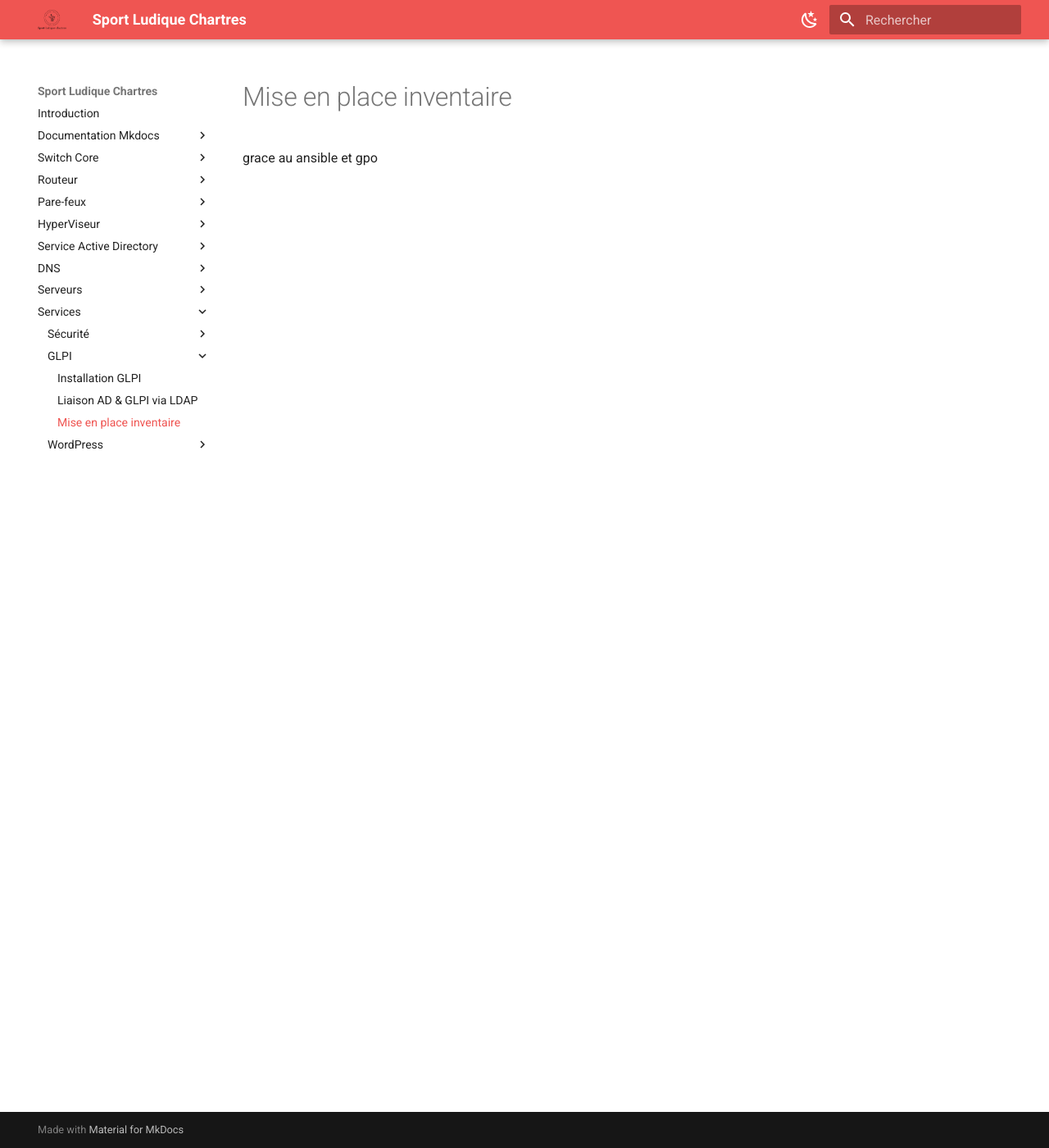
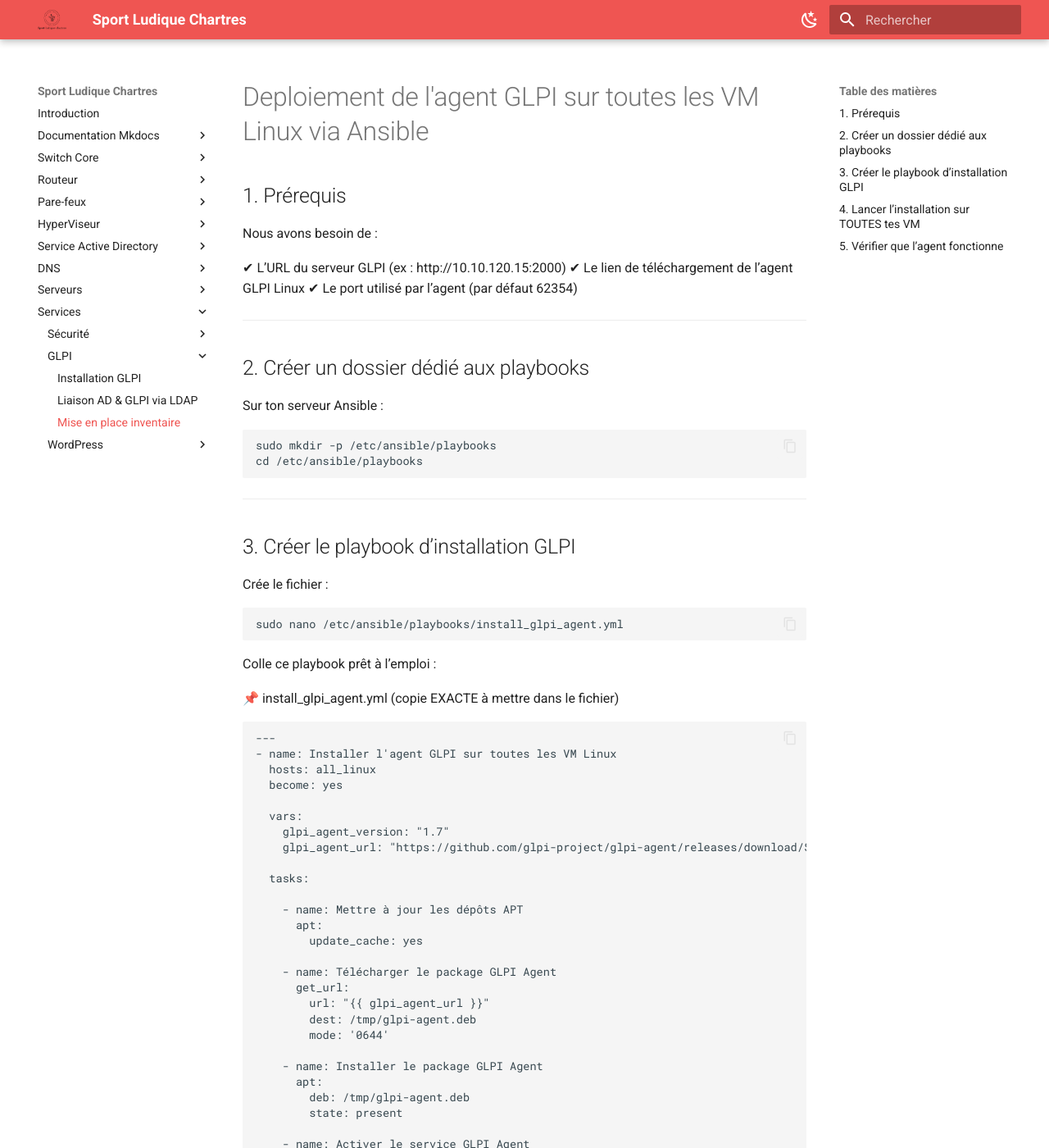
Before and after one commit to Sym-0ne/sport-ludique-Chartres, an MkDocs documentation site: the page built from docs/Services/GLPI/Glpi3.md, in a window 1280 px wide and 1400 px high. Shown: the whole window at 82% size. Built offline with MkDocs 1.6.1 and Material for MkDocs 9.7.7, drawn with Linux system fonts in a browser that asks for light colours; some of the changed text lies outside the part shown.

Commit message:
modif doc

````diff
--- a/docs/Services/GLPI/Glpi3.md
+++ b/docs/Services/GLPI/Glpi3.md
@@ -1 +1,99 @@
-grace au ansible et gpo
+# Deploiement de l'agent GLPI sur toutes les VM Linux via Ansible
+
+## 1. Prérequis
+
+Nous avons besoin de :
+
+✔ L’URL du serveur GLPI (ex : http://10.10.120.15:2000)
+✔ Le lien de téléchargement de l’agent GLPI Linux
+✔ Le port utilisé par l’agent (par défaut 62354)
+
+---
+
+## 2. Créer un dossier dédié aux playbooks
+
+Sur ton serveur Ansible :
+
+```
+sudo mkdir -p /etc/ansible/playbooks
+cd /etc/ansible/playbooks
+```
+
+---
+
+## 3. Créer le playbook d’installation GLPI
+
+Crée le fichier :
+
+```
+sudo nano /etc/ansible/playbooks/install_glpi_agent.yml
+```
+
+Colle ce playbook prêt à l’emploi :
+
+📌 install_glpi_agent.yml (copie EXACTE à mettre dans le fichier)
+
+```
+---
+- name: Installer l'agent GLPI sur toutes les VM Linux
+  hosts: all_linux
+  become: yes
+
+  vars:
+    glpi_agent_version: "1.7"
+    glpi_agent_url: "https://github.com/glpi-project/glpi-agent/releases/download/${glpi_agent_version}/glpi-agent_${glpi_agent_version}_all.deb"
+
+  tasks:
+
+    - name: Mettre à jour les dépôts APT
+      apt:
+        update_cache: yes
+
+    - name: Télécharger le package GLPI Agent
+      get_url:
+        url: "{{ glpi_agent_url }}"
+        dest: /tmp/glpi-agent.deb
+        mode: '0644'
+
+    - name: Installer le package GLPI Agent
+      apt:
+        deb: /tmp/glpi-agent.deb
+        state: present
+
+    - name: Activer le service GLPI Agent
+      systemd:
+        name: glpi-agent
+        enabled: yes
+        state: restarted
+
+```
+
+---
+
+## 4. Lancer l’installation sur TOUTES tes VM
+
+Depuis le serveur Ansible :
+
+```
+ansible-playbook /etc/ansible/playbooks/install_glpi_agent.yml
+```
+
+Si tout est OK, tu verras des lignes changed=true un peu partout.
+
+---
+
+## 5. Vérifier que l’agent fonctionne
+
+Exécute :
+
+```
+ansible all_linux -a "systemctl status glpi-agent" -b
+```
+
+Tu dois voir quelque chose comme :
+
+```
+Active: active (running)
+```
+
+---
````
Also changed, not shown: docs/Serveurs/ansible.md (+1 -1 lines).
